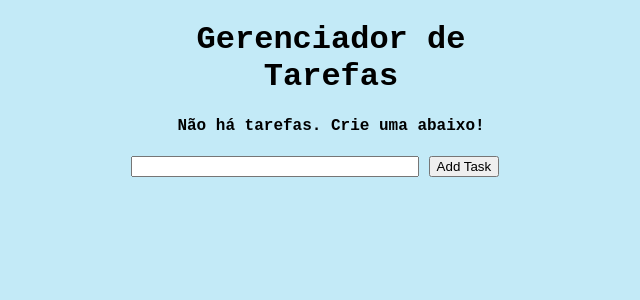
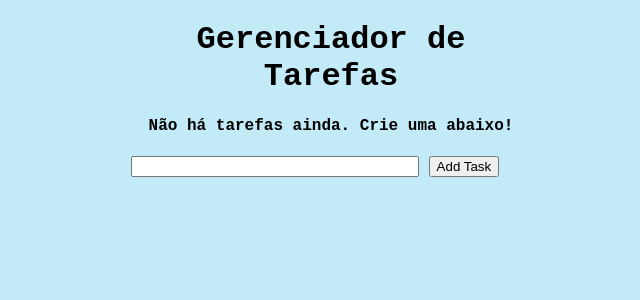
Before and after one commit to joao-gfs/todolist-flask, a Flask app: page / in a window 1280 px wide. Shown: the top 300 px of the page, without its empty margins (309-949 px from the left). Run offline with Flask 3, Linux system fonts and the light colour scheme.

```diff
--- a/templates/index.html
+++ b/templates/index.html
@@ -9,7 +9,7 @@
     <h1 style="text-align: center">Gerenciador de Tarefas</h1>
 
     {% if tasks|length < 1 %}
-    <h4 style="text-align: center">Não há tarefas. Crie uma abaixo!</h4>
+    <h4 style="text-align: center">Não há tarefas ainda. Crie uma abaixo!</h4>
     {% else %}
 
     <table>
```
Also changed, not shown: instance/test.db.
